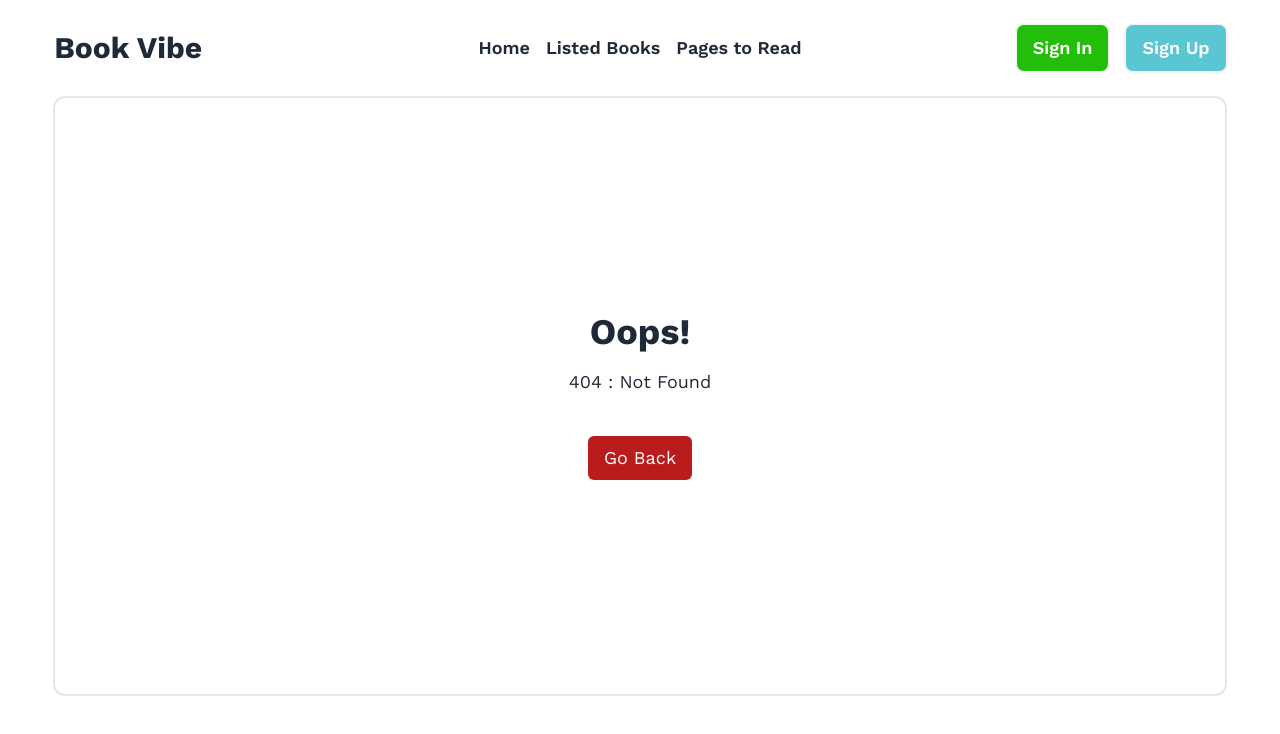
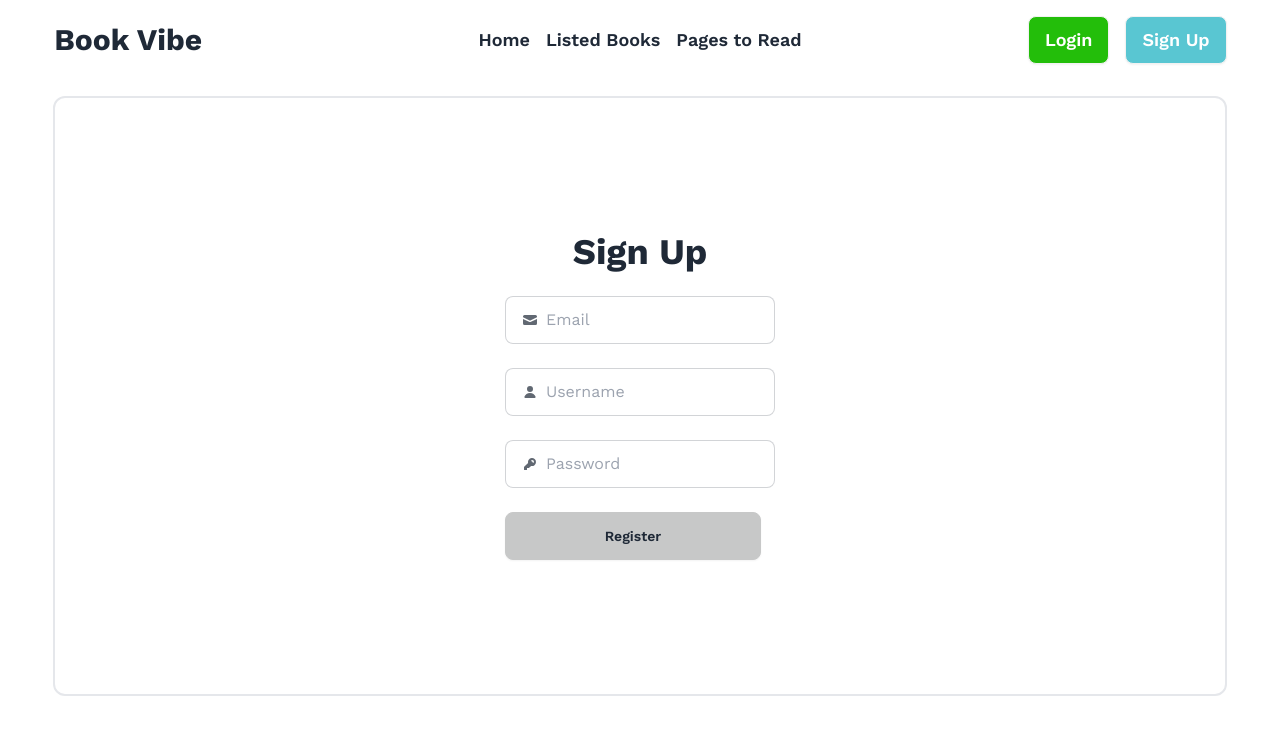
Before and after one commit to rironib/A8-Book-Vibe, a React (Vite) app: page /signup in a window 1280 px wide. Before the commit this address had no page. Shown: the top 734 px of the page. Built offline with nearby package versions, Linux system fonts and the light colour scheme; a web font is replaced by a local one.

Commit message:
Book Details page added

```diff
--- /dev/null
+++ b/src/Components/BookLists/BookLists.jsx
@@ -0,0 +1,9 @@
+const BookLists = () => {
+    return (
+        <div>
+            BookLists Page
+        </div>
+    );
+};
+
+export default BookLists;
--- a/src/Components/Header/Header.jsx
+++ b/src/Components/Header/Header.jsx
@@ -1,9 +1,8 @@
-import {NavLink} from "react-router-dom";
+import {Link, NavLink} from "react-router-dom";
 
 const Header = () => {
     return (
-        <header  className='py-4'>
-            <div className="navbar px-0 bg-base-100">
+        <header className='navbar pt-4 px-0 pb-8 bg-base-100'>
             <div className="navbar-start">
                 <div className="dropdown">
                     <div tabIndex="0" role="button" className="btn btn-ghost px-0 pr-2 lg:hidden">
@@ -16,23 +15,22 @@ const Header = () => {
                     <ul tabIndex="0"
                         className="menu menu-sm dropdown-content mt-3 z-[1] px-4 p-2 shadow bg-base-100 rounded-box w-52 space-y-2">
                         <NavLink to='/'>Home</NavLink>
-                            <NavLink to='/books'>Listed Books</NavLink>
+                        <NavLink to='/booklist'>Listed Books</NavLink>
                         <NavLink to='/chart'>Pages to Read</NavLink>
                     </ul>
                 </div>
-                    <a className="btn btn-ghost text-2xl lg:text-3xl font-bold px-0">Book Vibe</a>
+                <Link to='/' className="btn btn-ghost text-2xl lg:text-3xl font-bold px-0">Book Vibe</Link>
             </div>
             <div className="navbar-center hidden lg:flex">
                 <ul className="menu menu-horizontal px-1 text-lg font-semibold flex gap-4 items-center">
                     <NavLink to='/'>Home</NavLink>
-                        <NavLink to='/books'>Listed Books</NavLink>
+                    <NavLink to='/booklist'>Listed Books</NavLink>
                     <NavLink to='/chart'>Pages to Read</NavLink>
                 </ul>
             </div>
             <div className="navbar-end flex gap-2 lg:gap-4">
-                    <a className="btn bg-[#23BE0A] text-white lg:text-lg">Sign In</a>
-                    <a className="btn bg-[#59C6D2] text-white lg:text-lg">Sign Up</a>
-                </div>
+                <Link to='/login' className="btn bg-[#23BE0A] text-white lg:text-lg">Login</Link>
+                <Link to='/signup' className="btn bg-[#59C6D2] text-white lg:text-lg">Sign Up</Link>
             </div>
         </header>
     );
--- /dev/null
+++ b/src/Components/Login.jsx
@@ -0,0 +1,31 @@
+import Header from "./Header/Header.jsx";
+
+const Login = () => {
+    return (
+            <div className='min-h-[75vh] w-full p-6 flex flex-col justify-center items-center border-2 rounded-xl'>
+                <h2 className='mb-6 text-4xl font-bold'>Login</h2>
+                <div className='flex flex-col gap-6'>
+                    <label className="input input-bordered flex items-center gap-2">
+                        <svg xmlns="http://www.w3.org/2000/svg" viewBox="0 0 16 16" fill="currentColor"
+                             className="w-4 h-4 opacity-70">
+                            <path
+                                d="M8 8a3 3 0 1 0 0-6 3 3 0 0 0 0 6ZM12.735 14c.618 0 1.093-.561.872-1.139a6.002 6.002 0 0 0-11.215 0c-.22.578.254 1.139.872 1.139h9.47Z"/>
+                        </svg>
+                        <input type="text" className="grow" placeholder="Username"/>
+                    </label>
+                    <label className="input input-bordered flex items-center gap-2">
+                        <svg xmlns="http://www.w3.org/2000/svg" viewBox="0 0 16 16" fill="currentColor"
+                             className="w-4 h-4 opacity-70">
+                            <path fill-rule="evenodd"
+                                  d="M14 6a4 4 0 0 1-4.899 3.899l-1.955 1.955a.5.5 0 0 1-.353.146H5v1.5a.5.5 0 0 1-.5.5h-2a.5.5 0 0 1-.5-.5v-2.293a.5.5 0 0 1 .146-.353l3.955-3.955A4 4 0 1 1 14 6Zm-4-2a.75.75 0 0 0 0 1.5.5.5 0 0 1 .5.5.75.75 0 0 0 1.5 0 2 2 0 0 0-2-2Z"
+                                  clip-rule="evenodd"/>
+                        </svg>
+                        <input type="password" className="grow" placeholder="Password"/>
+                    </label>
+                    <button className="btn btn-wide btn-active">Login</button>
+                </div>
+            </div>
+    );
+};
+
+export default Login;
--- a/src/Components/Main/Banner.jsx
+++ b/src/Components/Main/Banner.jsx
@@ -1,3 +1,4 @@
+import {Link} from "react-router-dom";
 
 const Banner = () => {
     return (
@@ -10,9 +11,7 @@ const Banner = () => {
                         <h1 className="lg:w-2/3 text-5xl font-bold mb-12">
                             Books to freshen up your bookshelf
                         </h1>
-                        <button className="btn btn-primary">
-                            View The List
-                        </button>
+                        <Link to='/booklist'  className="btn btn-primary">View The List</Link>
                     </div>
                 </div>
             </div>
--- a/src/Components/Main/Book.jsx
+++ b/src/Components/Main/Book.jsx
@@ -1,10 +1,11 @@
 // import {Link} from "react-router-dom";
 import { FaRegStar } from "react-icons/fa";
+import {Link, useNavigate} from "react-router-dom";
 
 const Book = ({book}) => {
-    const {bookName,image,author,category,rating,tags} = book;
+    const {bookId,bookName,image,author,category,rating,tags} = book;
     return (
-        <>
+        <Link to={`/book/${bookId}`}>
             <div className='flex flex-col p-6 border rounded-2xl'>
                 <div className='flex justify-center bg-[#F3F3F3] mb-6 py-6 rounded-2xl'>
                     <img src={image} className='h-60'/>
@@ -21,7 +22,7 @@ const Book = ({book}) => {
                     <div className='flex items-center gap-2'>{rating} <FaRegStar /></div>
                 </div>
             </div>
-        </>
+        </Link>
     );
 };
 
--- /dev/null
+++ b/src/Components/Main/BookDetails.jsx
@@ -0,0 +1,57 @@
+import {useLoaderData, useParams} from "react-router-dom";
+
+const BookDetails = () => {
+    const books = useLoaderData();
+    const {bookId} = useParams();
+    const idInt = parseInt(bookId);
+    const book = books.find(book => book.bookId === idInt);
+    const {bookName,author,image,review,totalPages,rating,category,tags,publisher,yearOfPublishing} = book;
+    // console.log(book)
+    return (
+        <div className='grid grid-cols-2 gap-12'>
+            <div className='col-span-1 flex justify-center bg-[#1313130D] p-6 rounded-xl'>
+                <img src={image} className='rounded-xl'/>
+            </div>
+            <div className='col-span-1 flex flex-col'>
+                    <h2 className='font-bold text-3xl mb-5'>{bookName}</h2>
+                    <h5 className='text-[#131313CC] text-lg font-medium mb-4'>By : {author}</h5>
+                    <h5 className='text-[#131313CC] text-lg font-medium py-2 border-y'>{category}</h5>
+                    <p className='flex-grow text-[#131313B3] py-3'>
+                        <strong className='text-[#131313]'>Review : </strong>{review}
+                    </p>
+                    <p className='flex items-center gap-2 pb-3 border-b'>
+                        <strong>Tag </strong>
+                        <span className='flex gap-2'>
+                            {
+                                tags.map((tag, idx) => <span className='bg-[#23BE0A0D] text-[#23BE0A] px-4 py-1 rounded-full' key={idx}>{tag}</span>)
+                            }
+                        </span>
+                    </p>
+                    <table className='w-full my-3'>
+                        <tr className='*:py-1'>
+                            <td className='text-[#131313B3]'>Number of Pages:</td>
+                            <td className='font-semibold'>{totalPages}</td>
+                        </tr>
+                        <tr className='*:py-1'>
+                            <td className='text-[#131313B3]'>Publisher:</td>
+                            <td className='font-semibold'>{publisher}</td>
+                        </tr>
+                        <tr className='*:py-1'>
+                            <td className='text-[#131313B3]'>Year of Publishing:</td>
+                            <td className='font-semibold'>{yearOfPublishing}</td>
+                        </tr>
+                        <tr className='*:py-1'>
+                            <td className='text-[#131313B3]'>Rating:</td>
+                            <td className='font-semibold'>{rating}</td>
+                        </tr>
+                    </table>
+                    <div className='flex gap-4 mt-2'>
+                        <button className='btn bg-white border-2'>Read</button>
+                        <button className='btn bg-[#50B1C9] text-white hover:text-black'>Wishlist</button>
+                    </div>
+                </div>
+        </div>
+    );
+};
+
+export default BookDetails;
--- /dev/null
+++ b/src/Components/Signup.jsx
@@ -0,0 +1,40 @@
+
+const Signup = () => {
+    return (
+        <div className='min-h-[75vh] w-full p-6 flex flex-col justify-center items-center border-2 rounded-xl'>
+            <h2 className='mb-6 text-4xl font-bold'>Sign Up</h2>
+            <div className='flex flex-col gap-6'>
+                <label className="input input-bordered flex items-center gap-2">
+                    <svg xmlns="http://www.w3.org/2000/svg" viewBox="0 0 16 16" fill="currentColor"
+                         className="w-4 h-4 opacity-70">
+                        <path
+                            d="M2.5 3A1.5 1.5 0 0 0 1 4.5v.793c.026.009.051.02.076.032L7.674 8.51c.206.1.446.1.652 0l6.598-3.185A.755.755 0 0 1 15 5.293V4.5A1.5 1.5 0 0 0 13.5 3h-11Z"/>
+                        <path
+                            d="M15 6.954 8.978 9.86a2.25 2.25 0 0 1-1.956 0L1 6.954V11.5A1.5 1.5 0 0 0 2.5 13h11a1.5 1.5 0 0 0 1.5-1.5V6.954Z"/>
+                    </svg>
+                    <input type="text" className="grow" placeholder="Email"/>
+                </label>
+                <label className="input input-bordered flex items-center gap-2">
+                    <svg xmlns="http://www.w3.org/2000/svg" viewBox="0 0 16 16" fill="currentColor"
+                         className="w-4 h-4 opacity-70">
+                        <path
+                            d="M8 8a3 3 0 1 0 0-6 3 3 0 0 0 0 6ZM12.735 14c.618 0 1.093-.561.872-1.139a6.002 6.002 0 0 0-11.215 0c-.22.578.254 1.139.872 1.139h9.47Z"/>
+                    </svg>
+                    <input type="text" className="grow" placeholder="Username"/>
+                </label>
+                <label className="input input-bordered flex items-center gap-2">
+                    <svg xmlns="http://www.w3.org/2000/svg" viewBox="0 0 16 16" fill="currentColor"
+                         className="w-4 h-4 opacity-70">
+                        <path fill-rule="evenodd"
+                              d="M14 6a4 4 0 0 1-4.899 3.899l-1.955 1.955a.5.5 0 0 1-.353.146H5v1.5a.5.5 0 0 1-.5.5h-2a.5.5 0 0 1-.5-.5v-2.293a.5.5 0 0 1 .146-.353l3.955-3.955A4 4 0 1 1 14 6Zm-4-2a.75.75 0 0 0 0 1.5.5.5 0 0 1 .5.5.75.75 0 0 0 1.5 0 2 2 0 0 0-2-2Z"
+                              clip-rule="evenodd"/>
+                    </svg>
+                    <input type="password" className="grow" placeholder="Password"/>
+                </label>
+                <button className="btn btn-wide btn-active">Register</button>
+            </div>
+        </div>
+    );
+};
+
+export default Signup;
--- a/src/main.jsx
+++ b/src/main.jsx
@@ -6,12 +6,14 @@ import React from 'react'
 import ReactDOM from 'react-dom/client'
 import App from './App.jsx'
 import './index.css'
-import Book from "./Components/Main/Book.jsx";
 import BarChart from "./Components/BarChart/BarChart.jsx";
-// import Main from "./Components/Main/Main.jsx";
 import ErrorPage from "./Components/ErrorPage/ErrorPage.jsx";
 import Root from "./Components/Root.jsx";
 import Home from "./Components/Home.jsx";
+import BookLists from "./Components/BookLists/BookLists.jsx";
+import Login from "./Components/Login.jsx";
+import Signup from "./Components/Signup.jsx";
+import BookDetails from "./Components/Main/BookDetails.jsx";
 
 const router = createBrowserRouter([
     {
@@ -25,10 +27,13 @@ const router = createBrowserRouter([
                 element: <Home/>
             },
             {
+                path: '/booklist',
+                element: <BookLists/>
+            },
+            {
                 path: '/book/:bookId',
-                loader: ({params}) => fetch(`'/api.json/${params.bookId}`),
-                // loader: ({params}) => console.log(params.userId),
-                element: <Book/>
+                loader: () => fetch('/api.json'),
+                element: <BookDetails/>
             },
             {
                 path: '/chart',
@@ -37,7 +42,15 @@ const router = createBrowserRouter([
             {
                 path: '/books',
                 element: <App/>
-            }
+            },
+            {
+                path: '/login',
+                element: <Login/>
+            },
+           {
+                    path: '/signup',
+                    element: <Signup/>
+                }
         ]
     }
 ])
```
Also changed, not shown: 1 other file (tests, documents, lock files or other folders). Lines whose indentation alone changed are shown as unchanged.
